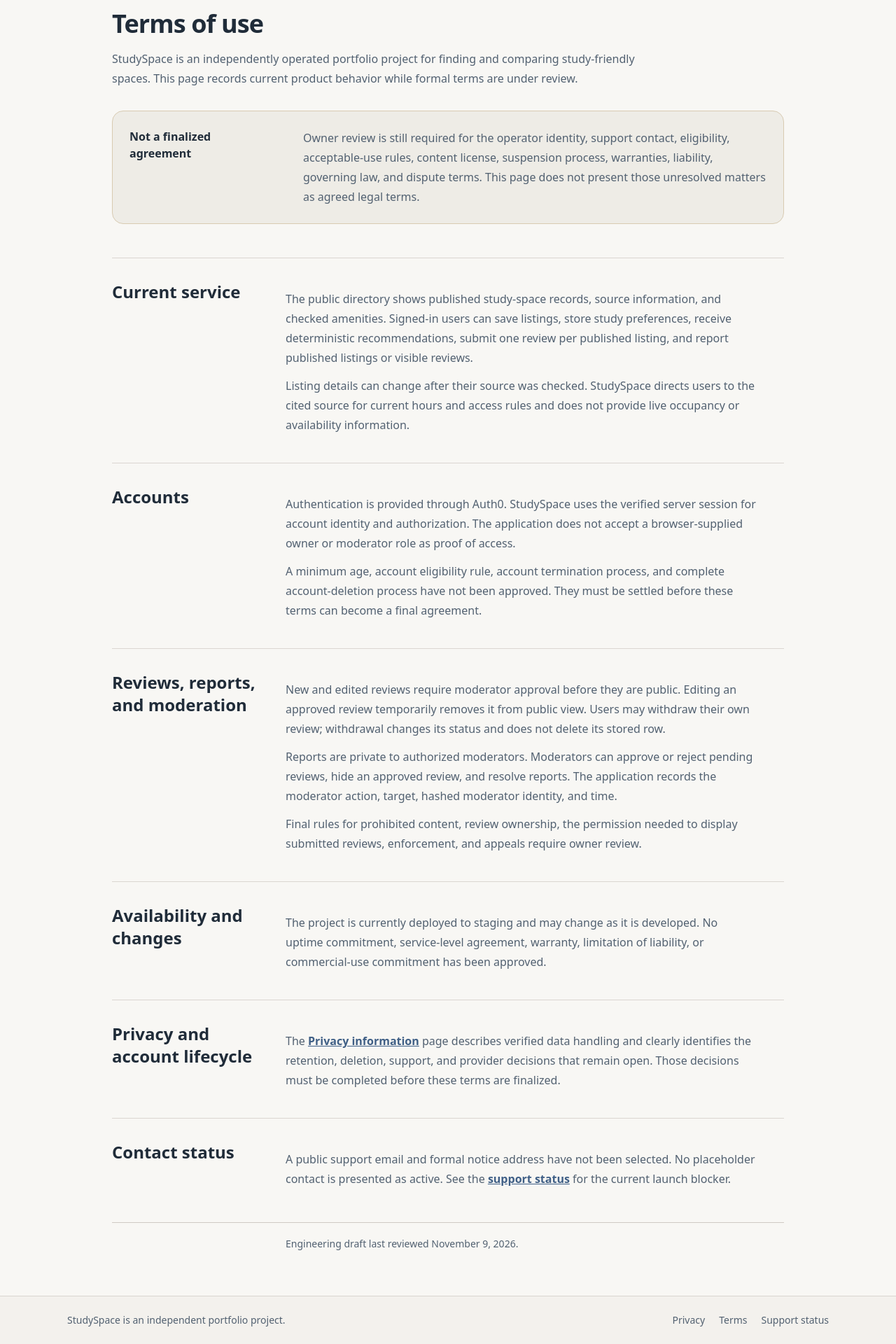
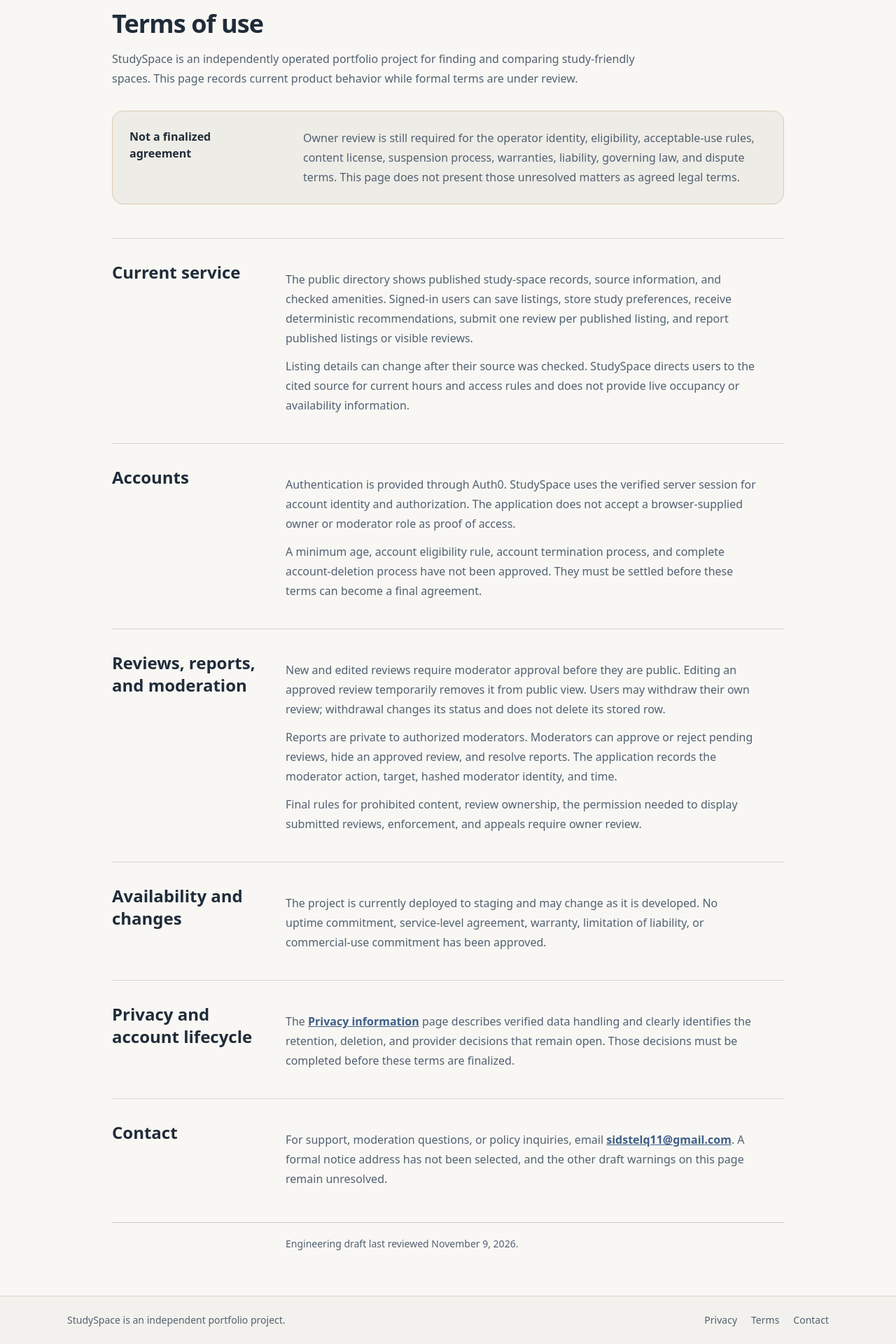
Before and after one commit to orivstelq/studyspace, a Next.js app: page /terms in a window 1280 px wide. Shown: the part 167-2087 px from the top of the page at 70% size. Built offline with nearby package versions, Linux system fonts and the light colour scheme; no server answers.

Commit message:
feat: add public support and privacy contact

```diff
--- a/src/app/privacy/page.tsx
+++ b/src/app/privacy/page.tsx
@@ -1,5 +1,6 @@
 import type { Metadata } from "next";
 import { PolicySection } from "../../components/legal/policy-section";
+import { publicContact } from "../../lib/public-contact";
 
 export const metadata: Metadata = {
     title: "Privacy information",
@@ -18,7 +19,7 @@ export default function PrivacyPage() {
             <aside className="mt-8 grid rounded-2xl border border-dune bg-linen/50 p-5 lg:grid-cols-[13rem_minmax(0,1fr)] lg:gap-10 lg:p-6" aria-labelledby="privacy-review-heading">
                 <h2 id="privacy-review-heading" className="font-semibold">Owner review required before public launch</h2>
                 <p className="mt-2 max-w-2xl leading-7 text-muted lg:mt-0">
-                    This is not a finalized privacy policy. The operator identity and contact, retention periods, account-deletion process, legal jurisdiction, and provider disclosures still require owner review. No support email has been published.
+                    This is not a finalized privacy policy. The operator identity, retention periods, account-deletion process, legal jurisdiction, and provider disclosures still require owner review.
                 </p>
             </aside>
 
@@ -77,13 +78,13 @@ export default function PrivacyPage() {
 
                 <PolicySection id="support" title="Support and privacy requests">
                     <p className="mt-3">
-                        A public support email has not been selected. A verified contact method must be added here and to the authentication-provider configuration before public launch. Until then, this page does not offer a finalized channel for account, privacy, or deletion requests.
+                        For privacy questions, account-data requests, or deletion inquiries, email <a href={publicContact.href} className="font-semibold text-harbor underline">{publicContact.email}</a>. StudySpace does not yet offer an automated account-wide deletion workflow, and the unresolved retention and deletion decisions described above still apply.
                     </p>
                 </PolicySection>
 
                 <PolicySection id="review-items" title="Decisions still requiring owner review">
                     <ul className="mt-3 list-disc space-y-2 pl-6">
-                        <li>Operator identity, contact details, and applicable jurisdiction.</li>
+                        <li>Operator identity, formal notice details, and applicable jurisdiction.</li>
                         <li>Retention periods for account, community, security, provider-log, and backup data.</li>
                         <li>Account deletion, export, correction, and appeal procedures.</li>
                         <li>Production service providers, regions, subprocessors, and Google/Auth0 connection settings.</li>
--- a/src/app/terms/page.tsx
+++ b/src/app/terms/page.tsx
@@ -1,6 +1,7 @@
 import type { Metadata } from "next";
 import Link from "next/link";
 import { PolicySection } from "../../components/legal/policy-section";
+import { publicContact } from "../../lib/public-contact";
 
 export const metadata: Metadata = {
     title: "Terms information",
@@ -19,7 +20,7 @@ export default function TermsPage() {
             <aside className="mt-8 grid rounded-2xl border border-dune bg-linen/50 p-5 lg:grid-cols-[13rem_minmax(0,1fr)] lg:gap-10 lg:p-6" aria-labelledby="terms-review-heading">
                 <h2 id="terms-review-heading" className="font-semibold">Not a finalized agreement</h2>
                 <p className="mt-2 max-w-2xl leading-7 text-muted lg:mt-0">
-                    Owner review is still required for the operator identity, support contact, eligibility, acceptable-use rules, content license, suspension process, warranties, liability, governing law, and dispute terms. This page does not present those unresolved matters as agreed legal terms.
+                    Owner review is still required for the operator identity, eligibility, acceptable-use rules, content license, suspension process, warranties, liability, governing law, and dispute terms. This page does not present those unresolved matters as agreed legal terms.
                 </p>
             </aside>
 
@@ -62,13 +63,13 @@ export default function TermsPage() {
 
                 <PolicySection id="privacy" title="Privacy and account lifecycle">
                     <p className="mt-3">
-                        The <Link href="/privacy" className="font-semibold text-harbor underline">Privacy information</Link> page describes verified data handling and clearly identifies the retention, deletion, support, and provider decisions that remain open. Those decisions must be completed before these terms are finalized.
+                        The <Link href="/privacy" className="font-semibold text-harbor underline">Privacy information</Link> page describes verified data handling and clearly identifies the retention, deletion, and provider decisions that remain open. Those decisions must be completed before these terms are finalized.
                     </p>
                 </PolicySection>
 
-                <PolicySection id="contact" title="Contact status">
+                <PolicySection id="contact" title="Contact">
                     <p className="mt-3">
-                        A public support email and formal notice address have not been selected. No placeholder contact is presented as active. See the <Link href="/privacy#support" className="font-semibold text-harbor underline">support status</Link> for the current launch blocker.
+                        For support, moderation questions, or policy inquiries, email <a href={publicContact.href} className="font-semibold text-harbor underline">{publicContact.email}</a>. A formal notice address has not been selected, and the other draft warnings on this page remain unresolved.
                     </p>
                 </PolicySection>
             </div>
--- a/src/components/layout/site-footer.tsx
+++ b/src/components/layout/site-footer.tsx
@@ -1,4 +1,5 @@
 import Link from "next/link";
+import { publicContact } from "../../lib/public-contact";
 
 export function SiteFooter() {
     return (
@@ -9,7 +10,7 @@ export function SiteFooter() {
                     <ul className="flex flex-wrap gap-x-5 gap-y-2">
                         <li><Link href="/privacy" className="hover:text-harbor hover:underline">Privacy</Link></li>
                         <li><Link href="/terms" className="hover:text-harbor hover:underline">Terms</Link></li>
-                        <li><Link href="/privacy#support" className="hover:text-harbor hover:underline">Support status</Link></li>
+                        <li><a href={publicContact.href} className="hover:text-harbor hover:underline">Contact</a></li>
                     </ul>
                 </nav>
             </div>
--- /dev/null
+++ b/src/lib/public-contact.ts
@@ -0,0 +1,4 @@
+export const publicContact = {
+    email: "sidstelq11@gmail.com",
+    href: "mailto:sidstelq11@gmail.com",
+} as const;
```
Also changed, not shown: 5 other files (tests, documents, lock files or other folders).
